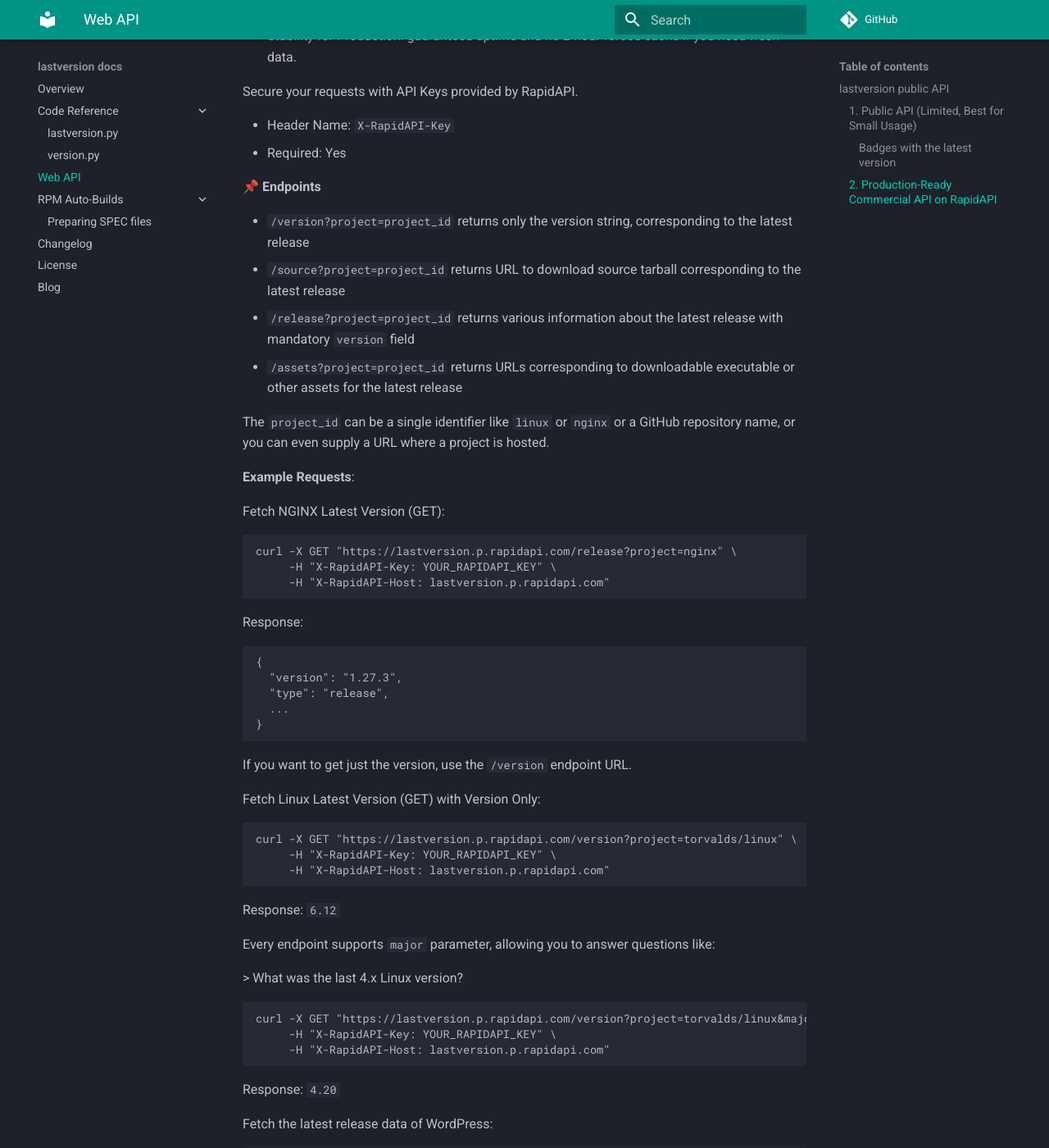
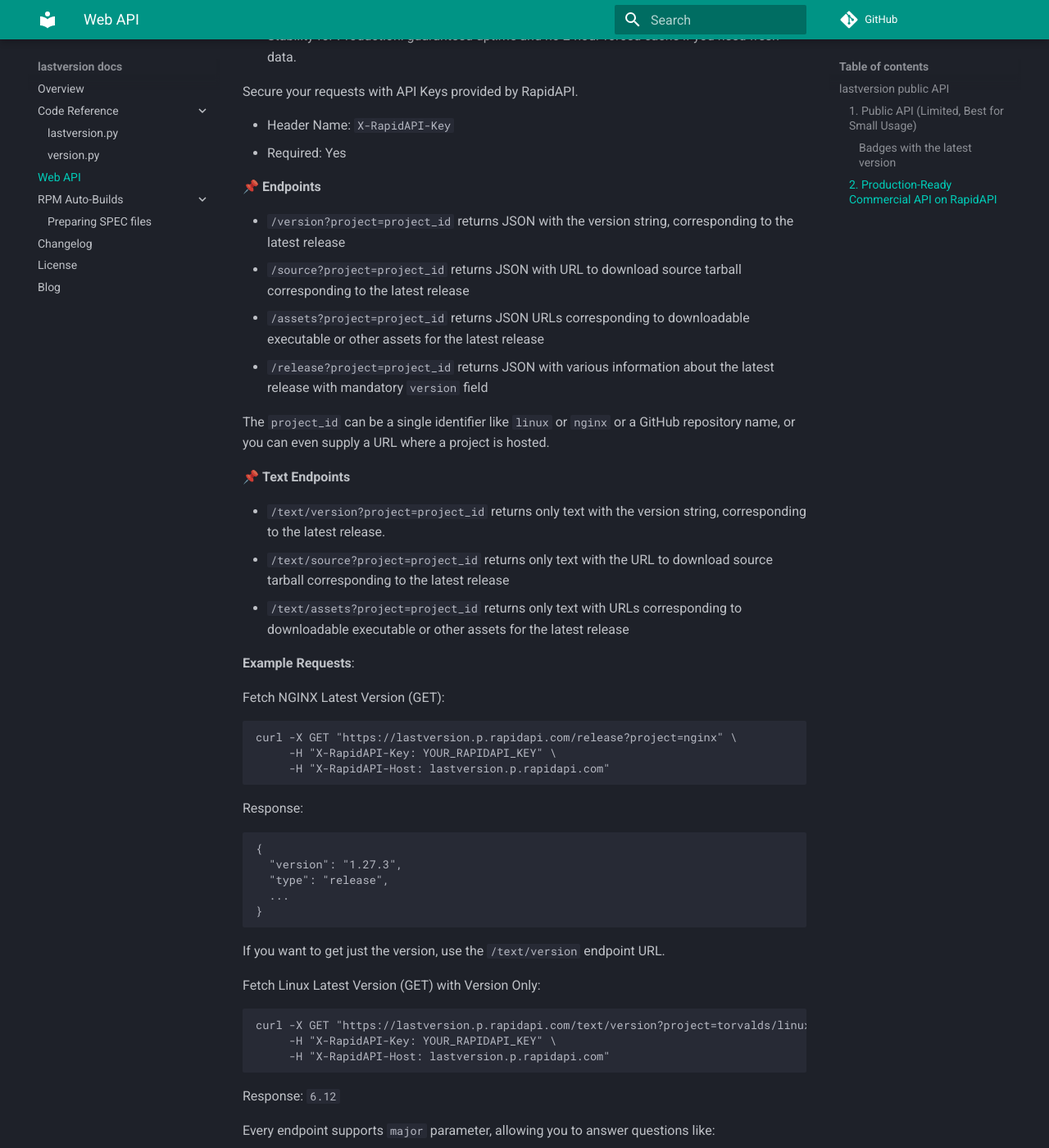
Before and after one commit to dvershinin/lastversion, an MkDocs documentation site: the page built from docs/api.md, in a window 1280 px wide and 1400 px high, scrolled down 1781 px. Shown: the whole window at 82% size. Built offline with MkDocs 1.6.1 and Material for MkDocs 9.7.7, drawn with Linux system fonts in a browser that asks for light colours; comment, search, counter and statistics services are not loaded; some of the changed text lies outside the part shown.

Commit message:
Fix API docs to match current API

````diff
--- a/docs/api.md
+++ b/docs/api.md
@@ -74,12 +74,18 @@
 
 📌 **Endpoints**
 
-* `/version?project=project_id` returns only the version string, corresponding to the latest release
-* `/source?project=project_id` returns URL to download source tarball corresponding to the latest release
-* `/release?project=project_id` returns various information about the latest release with mandatory `version` field
-* `/assets?project=project_id` returns URLs corresponding to downloadable executable or other assets for the latest release
+* `/version?project=project_id` returns JSON with the version string, corresponding to the latest release
+* `/source?project=project_id` returns JSON with URL to download source tarball corresponding to the latest release
+* `/assets?project=project_id` returns JSON URLs corresponding to downloadable executable or other assets for the latest release
+* `/release?project=project_id` returns JSON with various information about the latest release with mandatory `version` field
 
 The `project_id` can be a single identifier like `linux` or `nginx` or a GitHub repository name, or you can even supply a URL where a project is hosted.
+
+📌 **Text Endpoints**
+
+* `/text/version?project=project_id` returns only text with the version string, corresponding to the latest release.
+* `/text/source?project=project_id` returns only text with the URL to download source tarball corresponding to the latest release
+* `/text/assets?project=project_id` returns only text with URLs corresponding to downloadable executable or other assets for the latest release
 
 **Example Requests**:
 
@@ -101,13 +107,13 @@
 }
 ```
 
-If you want to get just the version, use the `/version` endpoint URL.
+If you want to get just the version, use the `/text/version` endpoint URL.
 
 
 Fetch Linux Latest Version (GET) with Version Only:
 
 ```
-curl -X GET "https://lastversion.p.rapidapi.com/version?project=torvalds/linux" \
+curl -X GET "https://lastversion.p.rapidapi.com/text/version?project=torvalds/linux" \
      -H "X-RapidAPI-Key: YOUR_RAPIDAPI_KEY" \
      -H "X-RapidAPI-Host: lastversion.p.rapidapi.com"
 ```
@@ -119,7 +125,7 @@
 &gt; What was the last 4.x Linux version?
 
 ```
-curl -X GET "https://lastversion.p.rapidapi.com/version?project=torvalds/linux&major=4" \
+curl -X GET "https://lastversion.p.rapidapi.com/text/version?project=torvalds/linux&major=4" \
      -H "X-RapidAPI-Key: YOUR_RAPIDAPI_KEY" \
      -H "X-RapidAPI-Host: lastversion.p.rapidapi.com"
 ```
@@ -136,7 +142,7 @@
 
 Response will include `version:` field as well as a lot of other useful information about the latest release.
 
-Fetch the downoad URL of latest WordPress:
+Fetch download URL of the latest WordPress:
 
 ```
 curl -X GET "https://lastversion.p.rapidapi.com/source?project=WordPress/WordPress" \
@@ -151,5 +157,5 @@
 For example, download the latest WordPress release:
 
 ```bash
-wget $(curl -X GET "https://lastversion.p.rapidapi.com/source?project=WordPress/WordPress" -H "X-RapidAPI-Key: YOUR_RAPIDAPI_KEY" -H "X-RapidAPI-Host: lastversion.p.rapidapi.com")
+wget $(curl -X GET "https://lastversion.p.rapidapi.com/text/source?project=WordPress/WordPress" -H "X-RapidAPI-Key: YOUR_RAPIDAPI_KEY" -H "X-RapidAPI-Host: lastversion.p.rapidapi.com")
 ```
````
